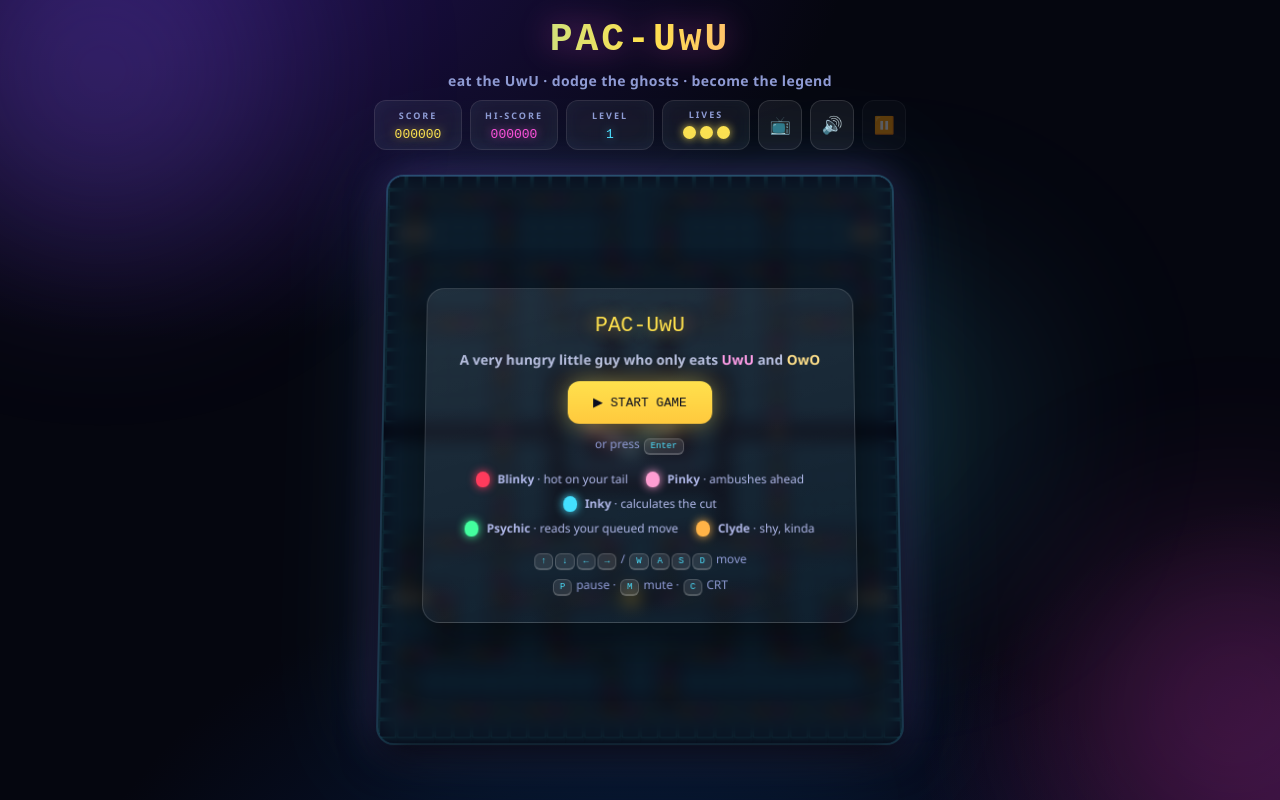
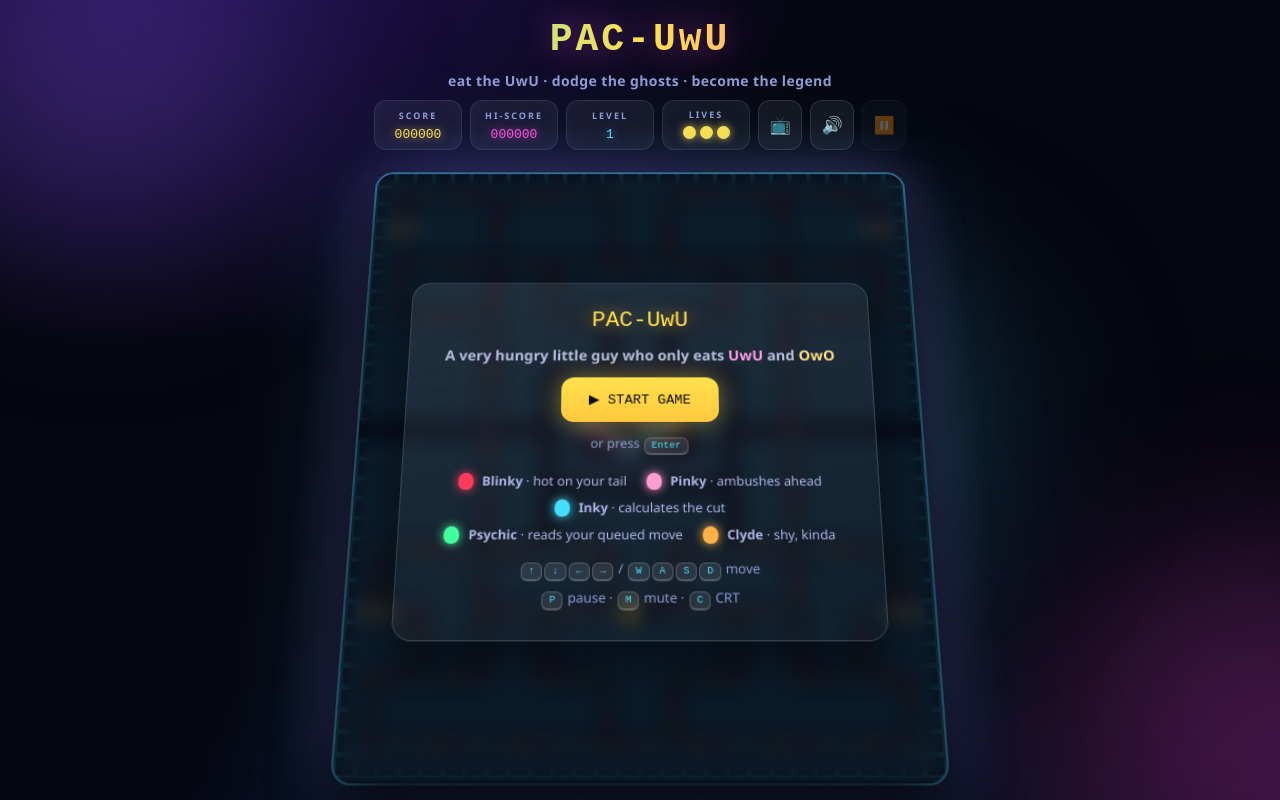
Before and after one commit to Chimthuwu/PacUwU, a React (Vite) app: page / in a window 1280 px wide. Built offline with nearby package versions, Linux system fonts and the light colour scheme.

Commit message:
Re-add tilt, increase zoom, and enhance futuristic styling

```diff
--- a/src/index.css
+++ b/src/index.css
@@ -224,8 +224,8 @@ body {
 /* frame */
 .frame-wrap {
   z-index: 1;
-  width: min(94vw, calc((100dvh - 220px) * 672 / 744), 640px);
-  perspective: 1200px;
+  width: min(94vw, calc((100dvh - 220px) * 672 / 744), 800px); /* Increased max-width to zoom in */
+  perspective: 1000px;
 }
 
 .frame {
@@ -233,14 +233,14 @@ body {
   border-radius: 16px;
   overflow: hidden;
   background: #070a1c;
-  transform: rotateX(5deg) scale(0.98);
+  transform: rotateX(15deg) scale(1.08); /* Re-added tilt and scaled up to zoom in */
   transform-style: preserve-3d;
   box-shadow:
-    0 15px 35px rgba(0, 0, 0, 0.8),
-    0 0 0 2px rgba(77, 225, 255, 0.3),
-    0 0 44px rgba(139, 92, 246, 0.35),
-    0 0 110px rgba(77, 225, 255, 0.14),
-    inset 0 0 70px rgba(0, 0, 0, 0.55);
+    0 25px 50px rgba(0, 0, 0, 0.9),
+    0 0 0 2px rgba(77, 225, 255, 0.5),
+    0 0 60px rgba(139, 92, 246, 0.4),
+    0 0 120px rgba(77, 225, 255, 0.2),
+    inset 0 0 80px rgba(0, 0, 0, 0.6);
 }
 
 .pac-canvas {
```
